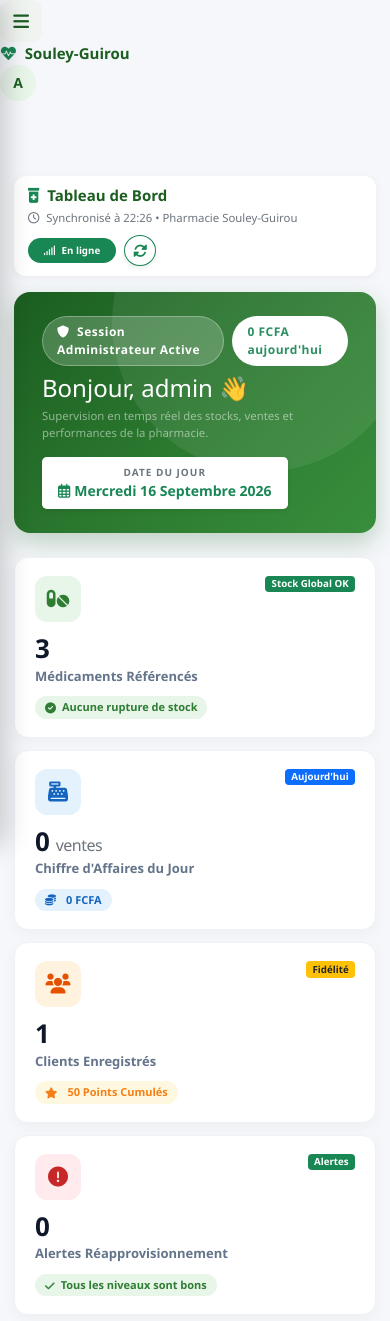
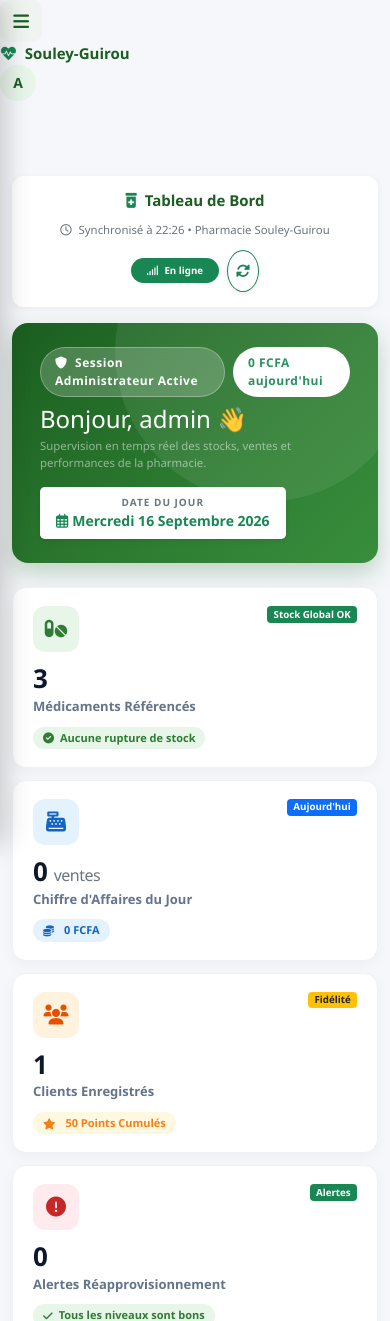
Before and after one commit to Alassane9869/pharma, a PHP site: page /pharmacie-gestion/index.php in a window 390 px wide. Shown: the top 1321 px of the page. Run offline with PHP 8.4, Linux system fonts and the light colour scheme; a user stored in the database is signed in; data comes from the database, SQL or seed files in the repository; data that the repository does not hold is empty.

Commit message:
Enhance module-by-module ultra-responsiveness for all pages and components

```diff
--- a/pharmacie-gestion/includes/header.php
+++ b/pharmacie-gestion/includes/header.php
@@ -1656,16 +1656,39 @@ $root_path = (strpos($_SERVER['PHP_SELF'], '/pages/') !== false) ? '../' : '';
             .main-content {
                 margin-left: 0 !important;
                 padding-top: 75px !important;
-                padding-left: 14px !important;
-                padding-right: 14px !important;
+                padding-left: 12px !important;
+                padding-right: 12px !important;
             }
             .page-header {
-                flex-direction: column;
-                align-items: flex-start;
-                gap: 8px;
+                flex-direction: column !important;
+                align-items: stretch !important;
+                gap: 12px !important;
+                text-align: center;
+                padding: 15px !important;
+            }
+            .page-header > div {
+                width: 100% !important;
+                display: flex !important;
+                justify-content: center !important;
+                flex-wrap: wrap !important;
+                gap: 8px !important;
             }
             .sidebar-toggle {
                 display: none !important;
+            }
+            .stat-card {
+                margin-bottom: 10px;
+            }
+            .widget-header {
+                flex-direction: column;
+                align-items: stretch;
+                gap: 10px;
+                text-align: center;
+            }
+            .widget-header > div {
+                display: flex;
+                justify-content: center;
+                gap: 8px;
             }
         }
 
@@ -1676,15 +1699,32 @@ $root_path = (strpos($_SERVER['PHP_SELF'], '/pages/') !== false) ? '../' : '';
                 font-size: 16px !important;
             }
             .stat-card {
-                padding: 12px 14px;
+                padding: 10px 12px;
             }
             .stat-card .stat-number {
-                font-size: 20px;
+                font-size: 18px;
+            }
+            .stat-card .stat-label {
+                font-size: 10px;
             }
             .table-responsive {
                 -webkit-overflow-scrolling: touch;
                 border-radius: 8px;
-            }
+                margin-bottom: 10px;
+            }
+            /* Adaptation du Panier & POS sur mobile (pages/ventes.php) */
+            .cart-items {
+                max-height: 220px;
+            }
+            .total-box {
+                flex-direction: column;
+                text-align: center;
+                gap: 6px;
+            }
+            .total-box .total-amount {
+                font-size: 22px;
+            }
+            /* Cartes clients (pages/clients.php) */
             .client-card {
                 flex-direction: column;
                 align-items: stretch;
@@ -1694,6 +1734,21 @@ $root_path = (strpos($_SERVER['PHP_SELF'], '/pages/') !== false) ? '../' : '';
                 margin: 0 auto 8px auto;
             }
             .client-card .client-actions {
+                justify-content: center;
+                flex-wrap: wrap;
+            }
+            /* Modals sur écran mobile */
+            .modal-dialog {
+                margin: 8px;
+                max-width: calc(100% - 16px);
+            }
+            .modal-body {
+                padding: 15px;
+            }
+            .btn {
+                min-height: 42px;
+                display: inline-flex;
+                align-items: center;
                 justify-content: center;
             }
         }
```
